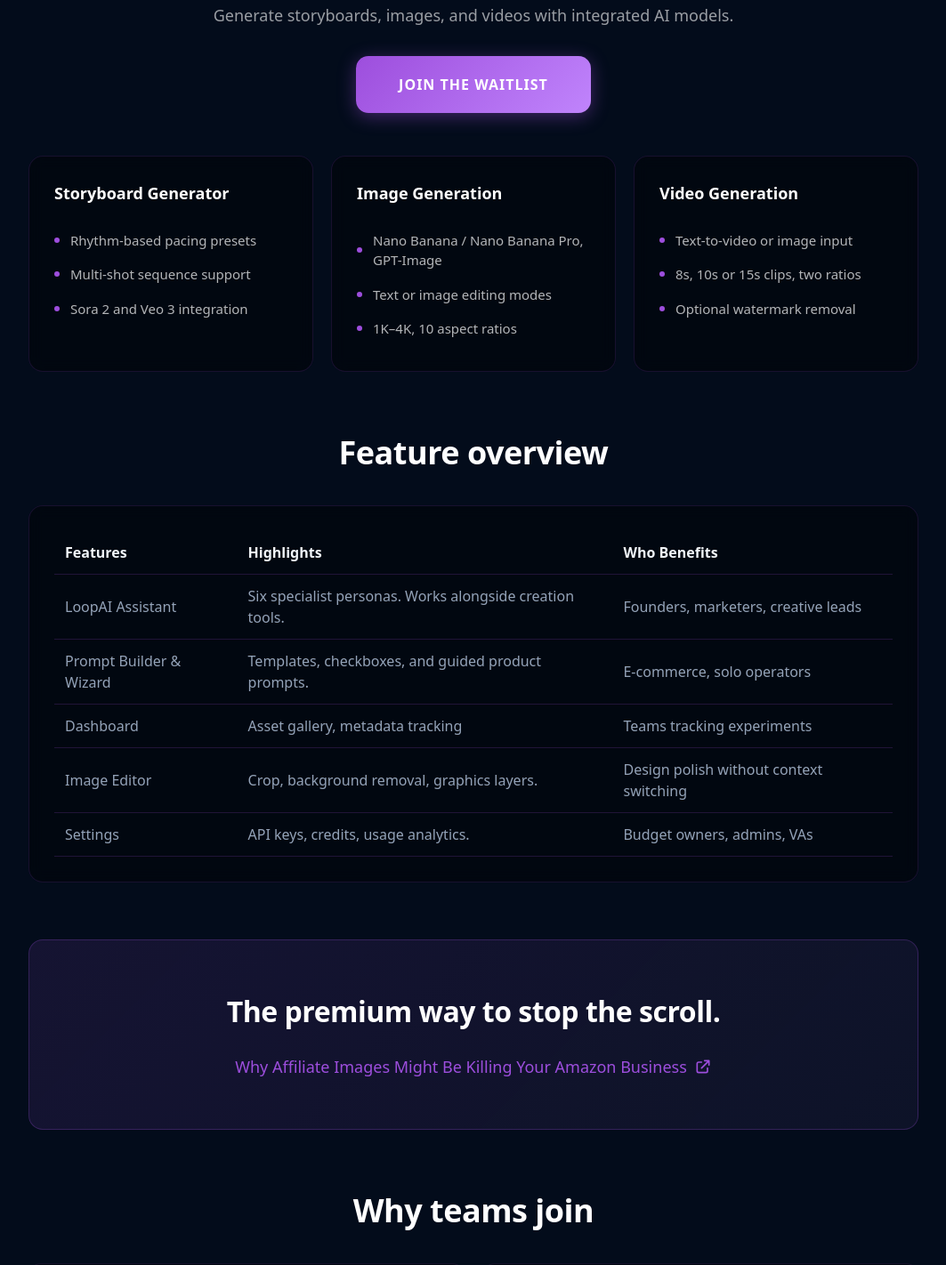
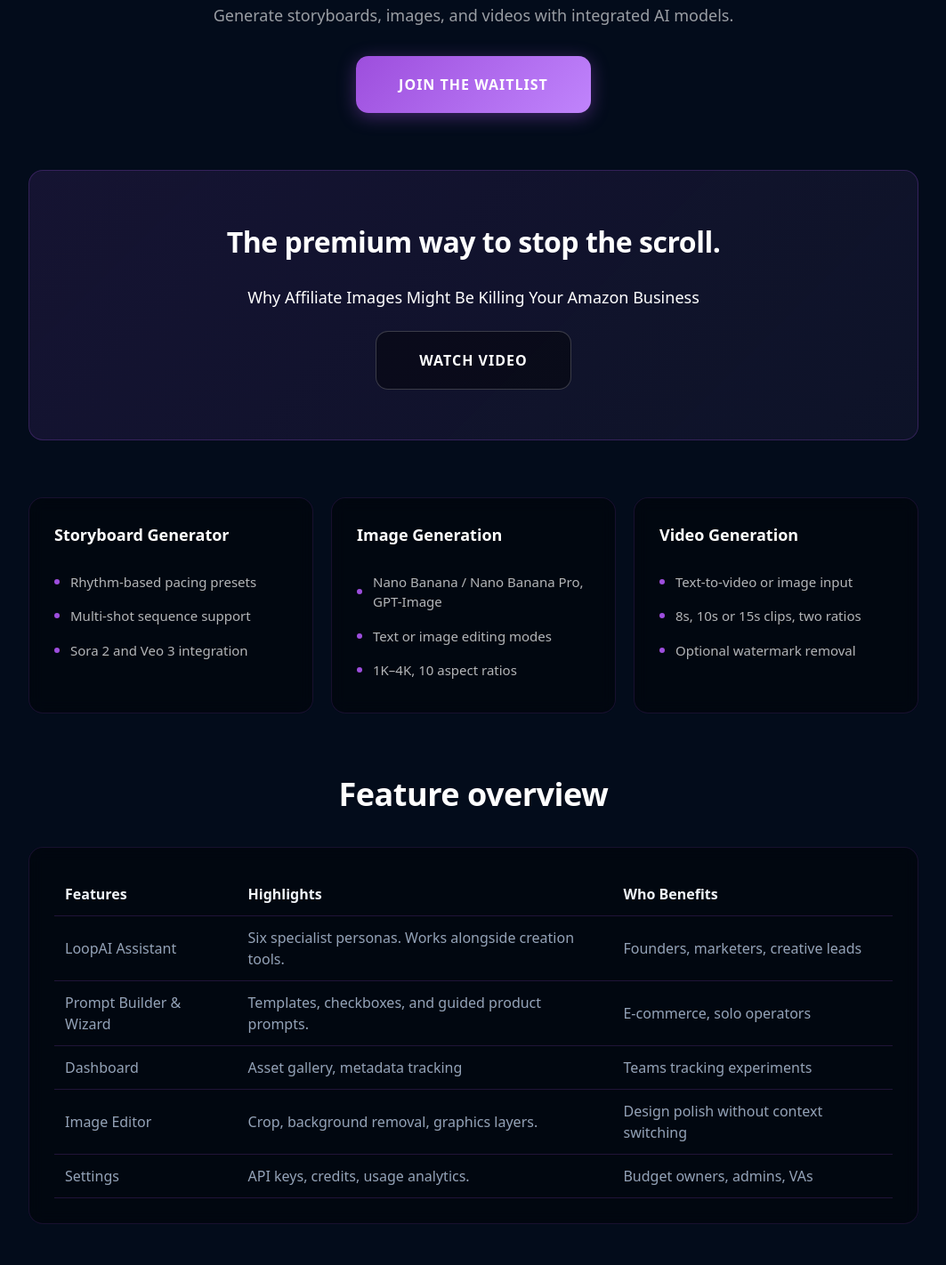
Before and after one commit to leo-tsant/workshop-opt-in-form, a React (Vite) app: page / in a window 1280 px wide. Shown: the part 1150-2572 px from the top of the page at 89% size, without its empty margins (108-1171 px from the left). Built offline with nearby package versions, Linux system fonts and the light colour scheme.

Commit message:
Update Why Affiliate Images Might Be Killing Your Amazon Business

```diff
--- a/src/components/HomePage.tsx
+++ b/src/components/HomePage.tsx
@@ -64,7 +64,26 @@ export default function HomePage({ onOpenWaitlist }: HomePageProps) {
             Join the Waitlist
           </button>
         </div>
+      </section>
 
+      {/* Banner */}
+      <section className="banner">
+        <h2>The premium way to stop the scroll.</h2>
+        <p className="text-lg mt-6 mb-6">
+          Why Affiliate Images Might Be Killing Your Amazon Business
+        </p>
+        <a
+          href="https://www.youtube.com/watch?v=R1MUKBwZUz8"
+          target="_blank"
+          rel="noopener noreferrer"
+          className="btn btn-secondary inline-block"
+        >
+          Watch Video
+        </a>
+      </section>
+
+      {/* What You Can Create - Features Grid */}
+      <section>
         <div className="features-grid">
           <div className="feature-card">
             <h3>Storyboard Generator</h3>
@@ -143,32 +162,6 @@ export default function HomePage({ onOpenWaitlist }: HomePageProps) {
         </div>
       </section>
 
-      {/* Banner */}
-      <section className="banner">
-        <h2>The premium way to stop the scroll.</h2>
-        <a
-          href="https://www.youtube.com/watch?v=R1MUKBwZUz8"
-          target="_blank"
-          rel="noopener noreferrer"
-          className="inline-flex items-center gap-2 text-primary-purple hover:text-primary-purple-light transition-colors text-lg font-medium group mt-6"
-        >
-          Why Affiliate Images Might Be Killing Your Amazon Business
-          <svg
-            className="w-5 h-5 transition-transform group-hover:translate-x-0.5 group-hover:-translate-y-0.5"
-            fill="none"
-            stroke="currentColor"
-            viewBox="0 0 24 24"
-          >
-            <path
-              strokeLinecap="round"
-              strokeLinejoin="round"
-              strokeWidth={2}
-              d="M10 6H6a2 2 0 00-2 2v10a2 2 0 002 2h10a2 2 0 002-2v-4M14 4h6m0 0v6m0-6L10 14"
-            />
-          </svg>
-        </a>
-      </section>
-
       {/* Why Teams Join */}
       <section>
         <div className="section-header">
```
